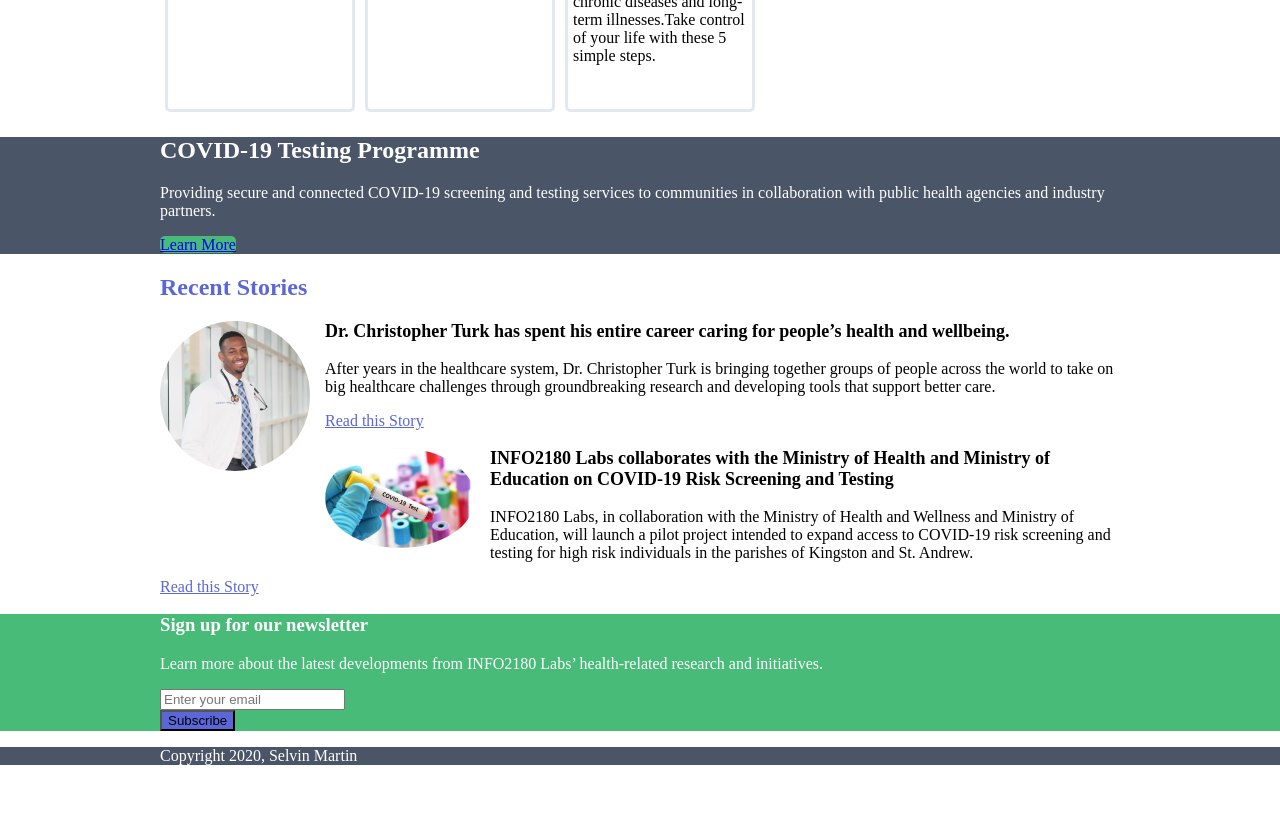
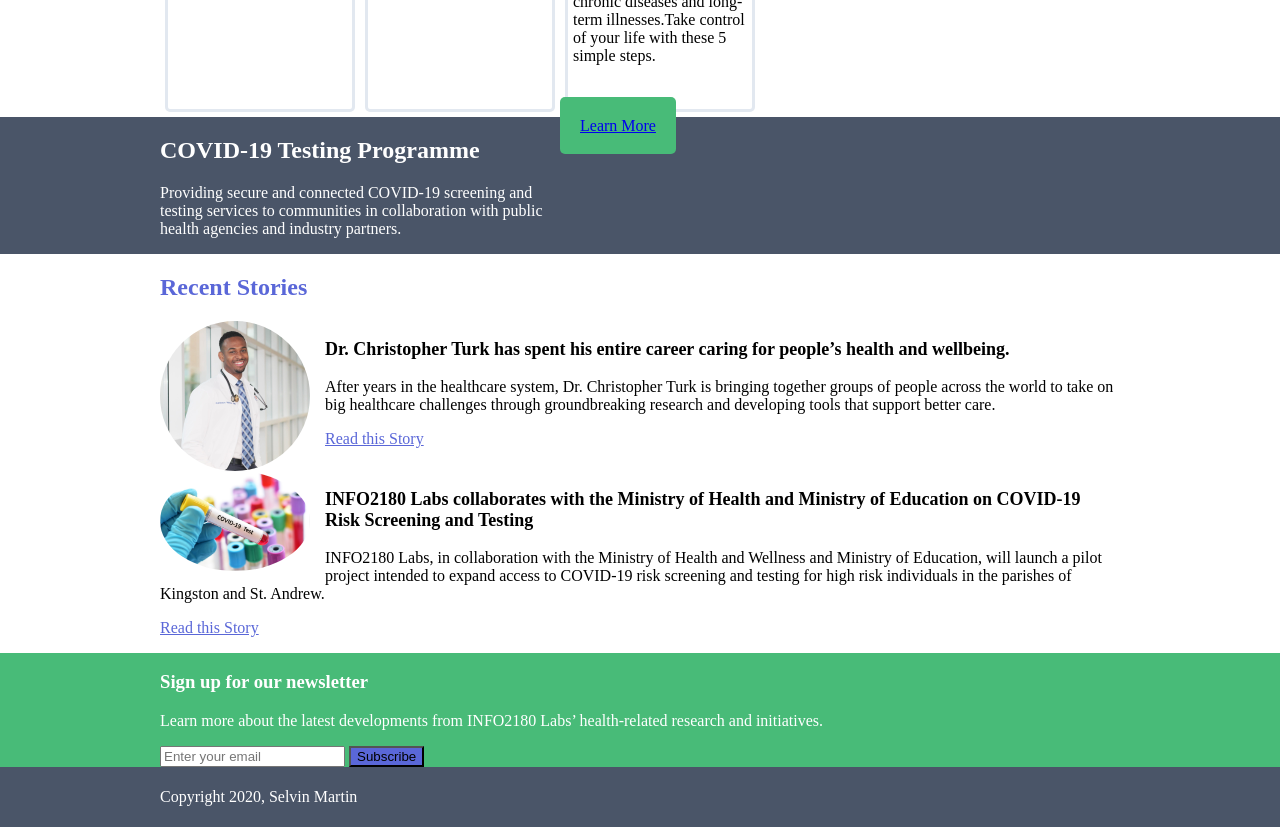
Before and after one commit to keddon21/info2180-project1, a plain HTML site: page index.html in a window 1280 px wide. Shown: the part 670-1497 px from the top of the page. Before the commit the page ends 1451 px from the top, so only its background shows below. Drawn offline with Linux system fonts and the light colour scheme.

Commit message:
Almost complete project1

```diff
--- a/styles.css
+++ b/styles.css
@@ -20,12 +20,14 @@ header{
 }
 header h1 {
     float: left;
+    width: 40%;
 }
 
 header nav {
     color: #6b7280;
     float: right;
-    text-align: center;
+    width: 40%;
+    /* text-align: center; */
 
 }
 
@@ -94,22 +96,38 @@ nav ul li{
 }
 
 /* TESTING SECTION */
+.testing .container{
+    display: grid;
+    grid-template-columns: 200px 200px 200px;
+    /* grid-template-rows: 300px;
+    align-content: center; */
+}
 .testing{
     background-color: #4A5568;
     color: white;
     /* float: left; */
+    grid-column: 2 ;
+}
 
+.testing .testing-desciption{
+    grid-column: span 2 ;
 }
 
 .testing .cta a{
+    grid-column: 3 ;
     border-radius: 5px;
     background-color: #48BB78;
-    /* float: right; */
+    /* float: inline-end; */
+    align-items: center;
+
+    padding: 20px;
 }
 
 
 /* RECENT STORY SECTION */
-
+.stories .container {
+    display: grid;
+}
 
 .stories  h2{
     color: #5A67D8;
@@ -139,16 +157,26 @@ article .article body {
 
 /* NEW LETTER SECTION */
 
+.newsletter .form-group{
+    display: inline;
+}
+
 .newsletter {
     background-color: #48BB78;
     color: white;
+
 }
 
 .newsletter button{
     background-color: #5A67D8;
 }
 
+.newsletter .container{
+    align-content: center;
+}
+
 footer{
+    padding: 5px;
     background-color: #4A5568;
     color: white;
 }
```
